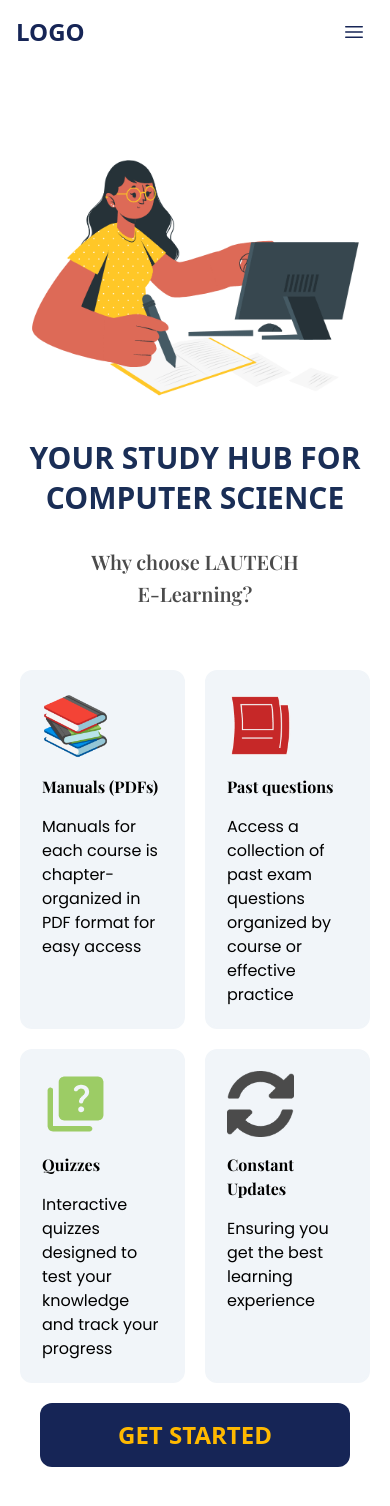
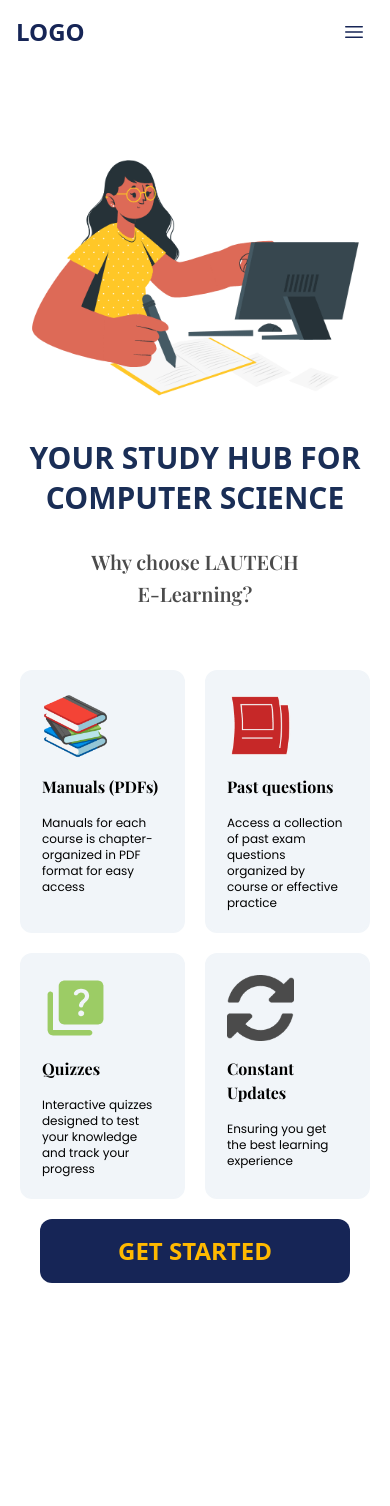
Before and after one commit to Culous01/E-LEARNING-FOR-CSC, a React (Vite) app: page / in a window 390 px wide. After the commit the page ends 1323 px from the top, so only its background shows below. Built offline with nearby package versions, Linux system fonts and the light colour scheme; a web font is replaced by a local one.

Commit message:
Still in progress

```diff
--- a/src/ReusableComponent/FeatureCard.jsx
+++ b/src/ReusableComponent/FeatureCard.jsx
@@ -8,7 +8,7 @@
                 <img src={icons} className='icons' alt="icons" />
             </div>
             <h3 className='lg:text-4xl md:text-3xl title-text text-normal font-bold font-Playfair'>{title}</h3>
-            <p className='lg:text-2xl md:text-2xl description-text font-Poppins font-normal'>{description}</p>
+            <p className='lg:text-2xl md:text-2xl text-xs description-text font-Poppins font-normal'>{description}</p>
         </div>
     )
 }
```
